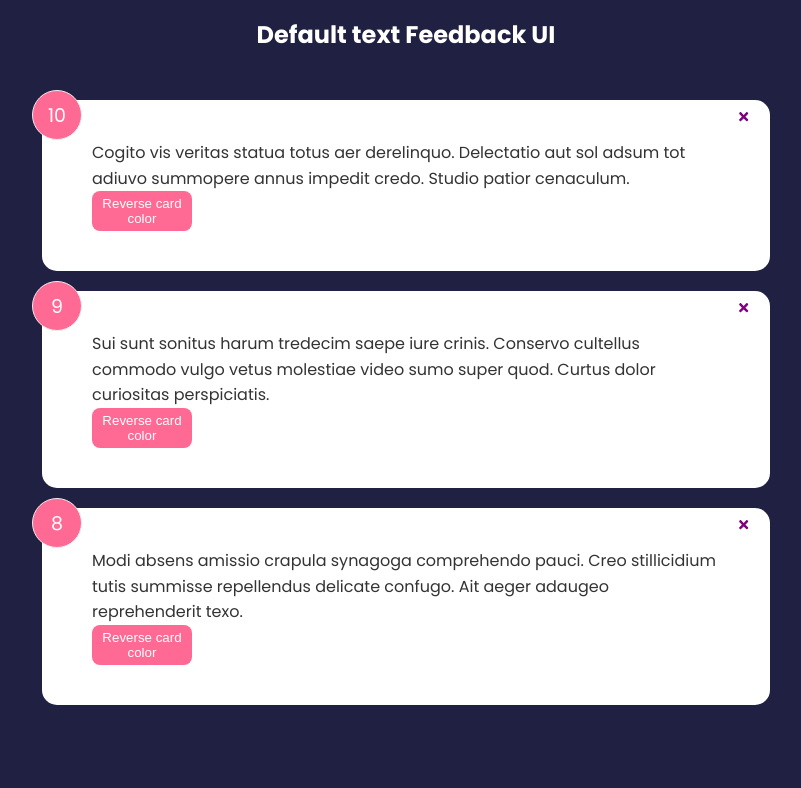
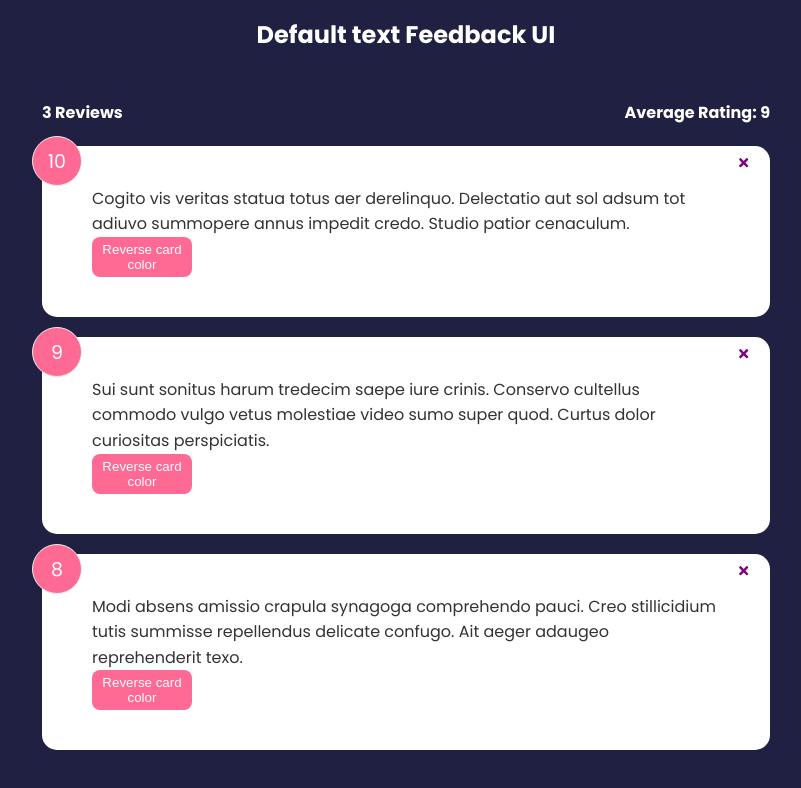
Before and after one commit to IgorZn/react_feedbacj_ui, a React (Create React App) app: page / in a window 1280 px wide. Shown: the top 788 px of the page, without its empty margins (234-1035 px from the left). Built offline with nearby package versions, Linux system fonts and the light colour scheme.

Commit message:
Form Input & State

```diff
--- a/src/App.js
+++ b/src/App.js
@@ -3,6 +3,7 @@
 import FeedbackData from "./fakeData";
 import FeedBackList from "./components/FeedBackList";
 import {useState} from "react";
+import FeedbackStats from "./components/FeedbackStats";
 
 function App() {
     const [feedback, setFeedback] = useState(FeedbackData);
@@ -11,6 +12,7 @@
         <>
             <Header/>
             <div className="container">
+                <FeedbackStats feedback={feedback} />
                 <FeedBackList feedback={feedback} setFeedback={setFeedback}/>
             </div>
         </>
--- /dev/null
+++ b/src/components/FeedbackStats.jsx
@@ -0,0 +1,24 @@
+import React from 'react';
+import PropTypes from "prop-types";
+
+function FeedbackStats({feedback}) {
+    let average = feedback.reduce((acc, cur) => {
+        return acc + cur.rating
+    }, 0) / feedback.length
+
+    average = average.toFixed(1).replace(/[.,]0$/, '')
+
+    console.log(average)
+    return (
+        <div className={"feedback-stats"}>
+            <h4>{feedback.length} Reviews </h4>
+            <h4>Average Rating: {isNaN(average) ? 0 : average}</h4>
+        </div>
+    );
+}
+
+FeedbackStats.prototype = {
+    feedback: PropTypes.array.isRequired
+}
+
+export default FeedbackStats;
```
